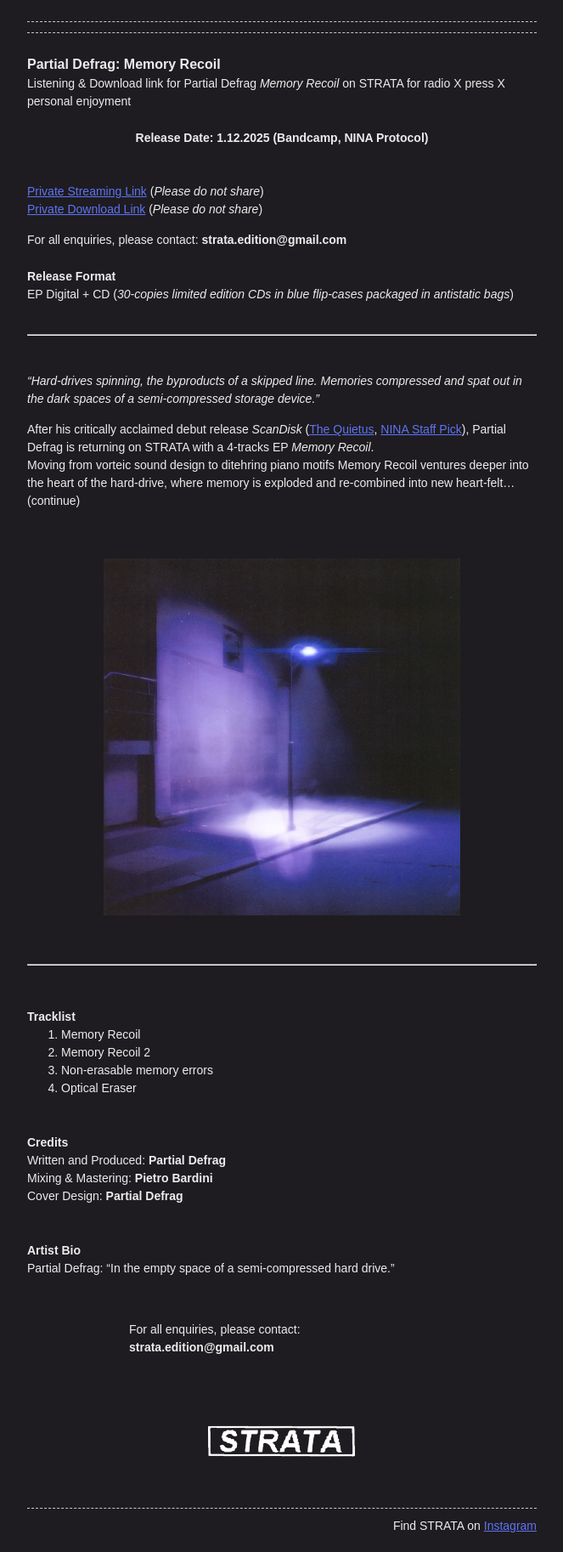
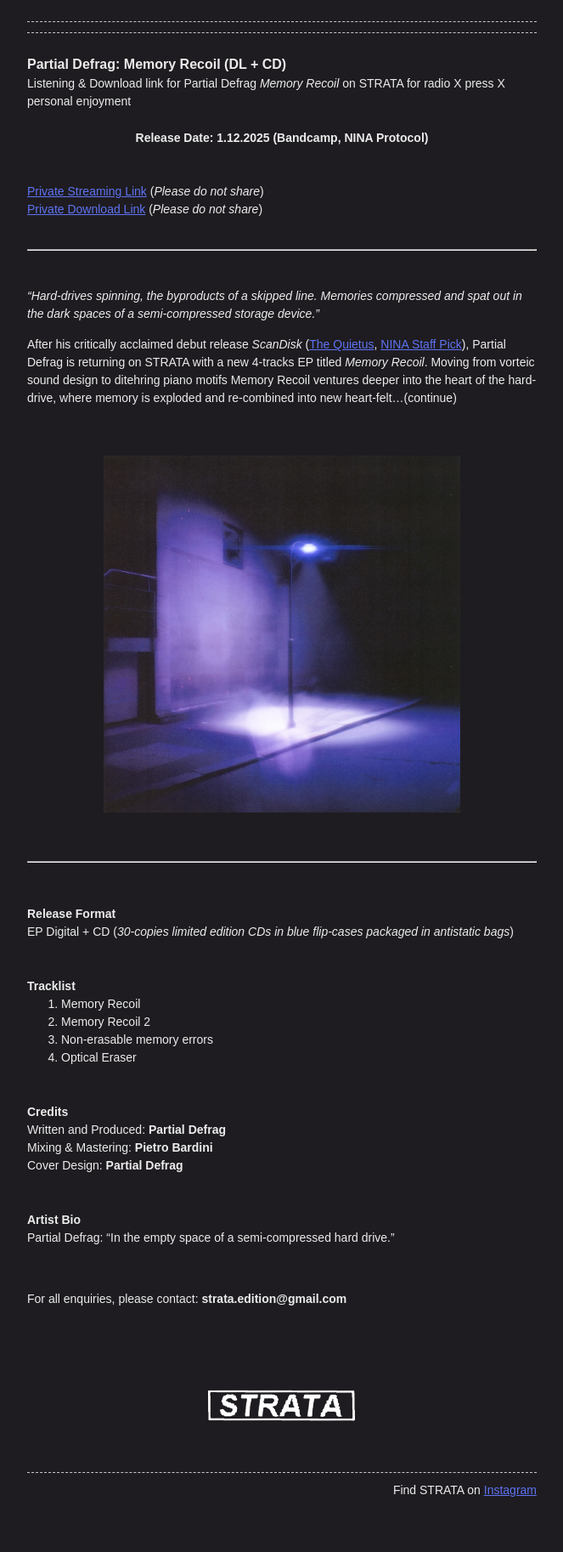
Before and after one commit to StrataEdition/Memory-Recoil-EPK, a Jekyll site: the page built from index.md, in a window 1280 px wide. Shown: the whole page at 85% size, without its empty margins (308-971 px from the left). Built offline with Jekyll 4.4.1, drawn with Linux system fonts in a browser that asks for light colours; after the commit the page ends 1784 px from its top, so only the background shows below that.

Commit message:
Update index.md

```diff
--- a/index.md
+++ b/index.md
@@ -5,7 +5,7 @@ layout: home
 
 
 
-# Partial Defrag: Memory Recoil
+# Partial Defrag: Memory Recoil (DL + CD)
 
 Listening & Download link for Partial Defrag *Memory Recoil* on STRATA for radio X press X personal enjoyment
 
@@ -13,11 +13,6 @@ Listening & Download link for Partial Defrag *Memory Recoil* on STRATA for radio
 <br/>
 [Private Streaming Link](https://on.soundcloud.com/52nDFJmNBvthddgR9) (*Please do not share*)
 [Private Download Link](https://drive.google.com/drive/folders/1BUNzDlvQYPKmk4WAZI8S4Yv46X6m0yv8?usp=sharing) (*Please do not share*)
-
-For all enquiries, please contact: **strata.edition@gmail.com**
-
-## Release Format
-EP Digital + CD (*30-copies limited edition CDs in blue flip-cases packaged in antistatic bags*)
 <br>
 
 ---
@@ -25,8 +20,7 @@ EP Digital + CD (*30-copies limited edition CDs in blue flip-cases packaged in a
 
 *"Hard-drives spinning, the byproducts of a skipped line. Memories compressed and spat out in the dark spaces of a semi-compressed storage device."*
 
-After his critically acclaimed debut release *ScanDisk* ([The Quietus](https://thequietus.com/quietus-reviews/partial-defrag-scandisk-review/), [NINA Staff Pick](https://www.ninaprotocol.com/articles/partial-defrag-scandisk)), Partial Defrag is returning on STRATA with a 4-tracks EP *Memory Recoil*.
-Moving from vorteic sound design to ditehring piano motifs Memory Recoil ventures deeper into the heart of the hard-drive, where memory is exploded and re-combined into new heart-felt...(continue)
+After his critically acclaimed debut release *ScanDisk* ([The Quietus](https://thequietus.com/quietus-reviews/partial-defrag-scandisk-review/), [NINA Staff Pick](https://www.ninaprotocol.com/articles/partial-defrag-scandisk)), Partial Defrag is returning on STRATA with a new 4-tracks EP titled *Memory Recoil*. Moving from vorteic sound design to ditehring piano motifs Memory Recoil ventures deeper into the heart of the hard-drive, where memory is exploded and re-combined into new heart-felt...(continue)
 
 <br>
 <img src="memoryRecoil_Cover.JPG" alt="Memory Recoil Cover" class="centered-image">
@@ -34,6 +28,11 @@ Moving from vorteic sound design to ditehring piano motifs Memory Recoil venture
 
 ---
 <br>
+
+## Release Format
+EP Digital + CD (*30-copies limited edition CDs in blue flip-cases packaged in antistatic bags*)
+<br>
+
 
 ## Tracklist
 1. Memory Recoil
@@ -53,7 +52,9 @@ Cover Design: **Partial Defrag**
 Partial Defrag: "In the empty space of a semi-compressed hard drive."
 
 <br>
->>> For all enquiries, please contact: **strata.edition@gmail.com**
+
+For all enquiries, please contact: **strata.edition@gmail.com**
+
 <br>
 <br>
 
```
